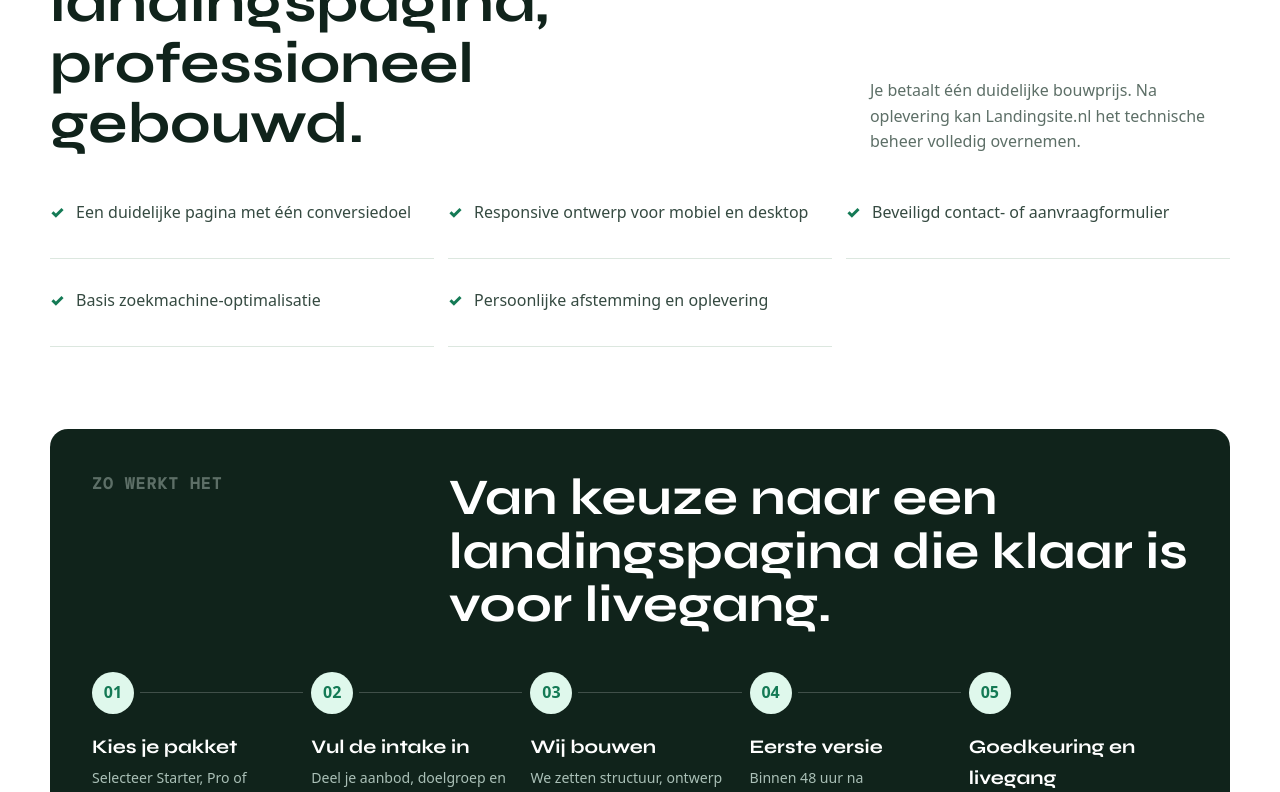
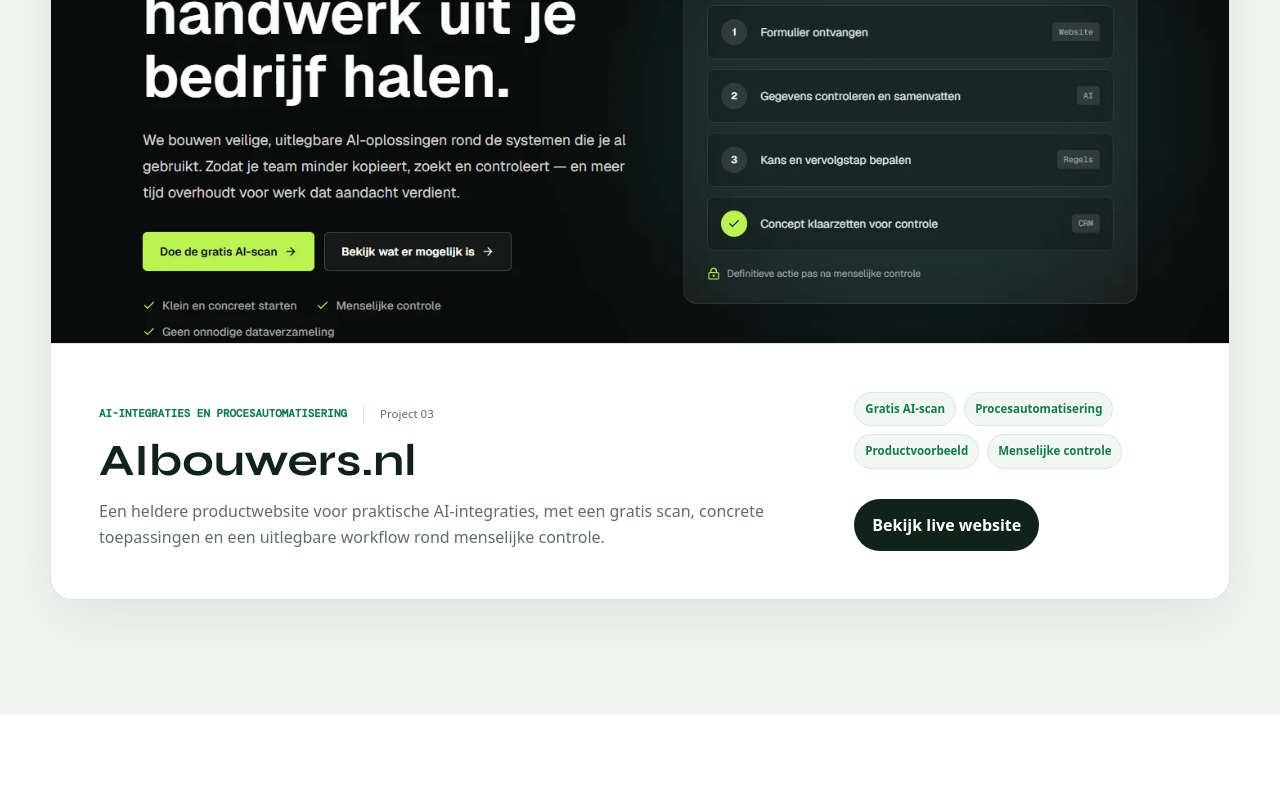
Before and after one commit to jannikdienstverlening-cmyk/landingsite-next, a Next.js app: page / in a window 1280 px wide. Shown: the part 3488-4280 px from the top of the page. Built offline with nearby package versions, Linux system fonts and the light colour scheme.

Commit message:
Add AIbouwers portfolio reference

```diff
--- a/data/portfolio.ts
+++ b/data/portfolio.ts
@@ -35,4 +35,16 @@
     url: 'https://www.wiamanagement.nl/',
     domain: 'wiamanagement.nl',
   },
+  {
+    slug: 'aibouwers',
+    name: 'AIbouwers.nl',
+    type: 'AI-integraties en procesautomatisering',
+    description:
+      'Een heldere productwebsite voor praktische AI-integraties, met een gratis scan, concrete toepassingen en een uitlegbare workflow rond menselijke controle.',
+    features: ['Gratis AI-scan', 'Procesautomatisering', 'Productvoorbeeld', 'Menselijke controle'],
+    image: '/images/portfolio/aibouwers-home-20260803.webp',
+    imageAlt: 'Screenshot van de actuele homepage van AIbouwers.nl',
+    url: 'https://aibouwers.nl/',
+    domain: 'aibouwers.nl',
+  },
 ]
```
Also changed, not shown: public/images/portfolio/aibouwers-home-20260803.webp (added).
